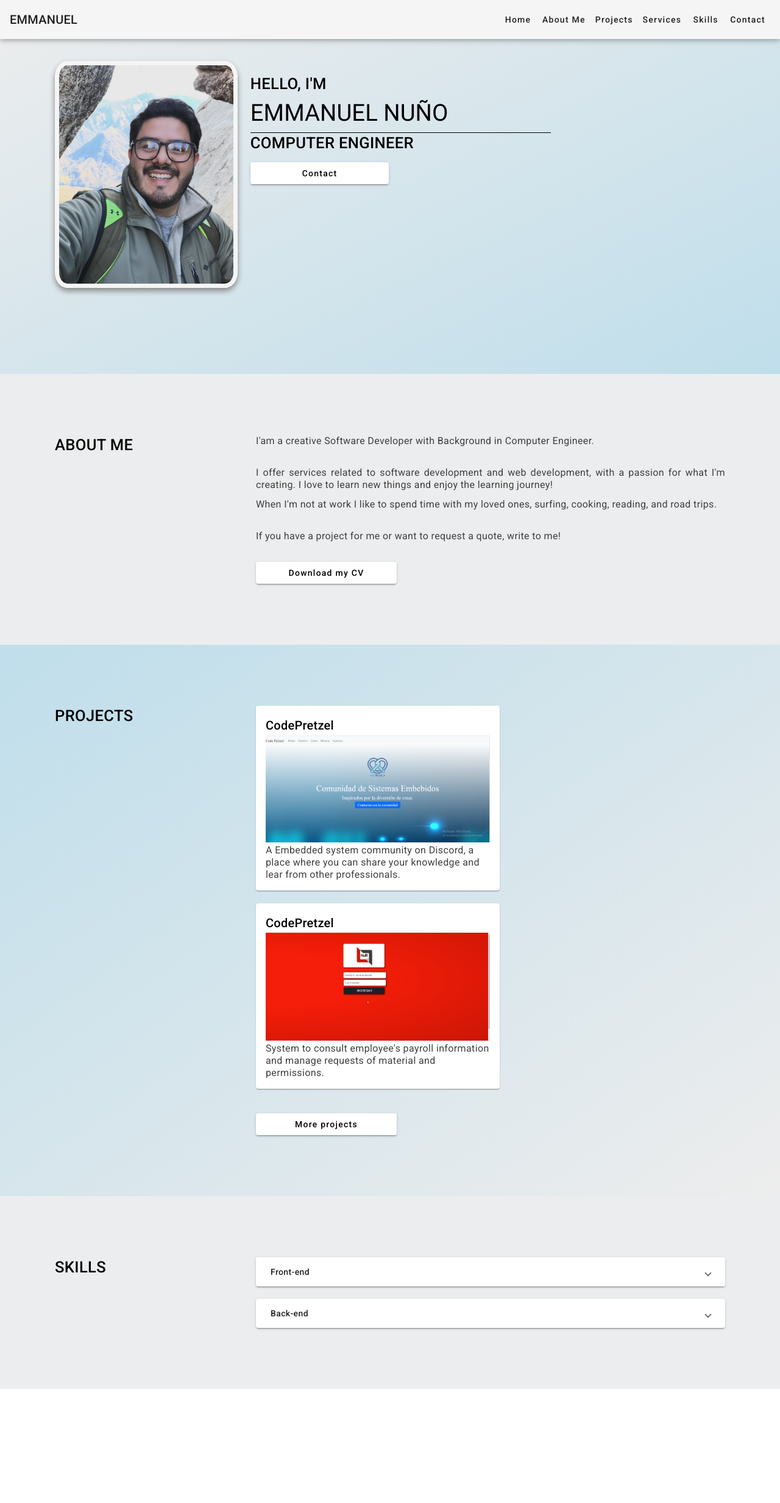
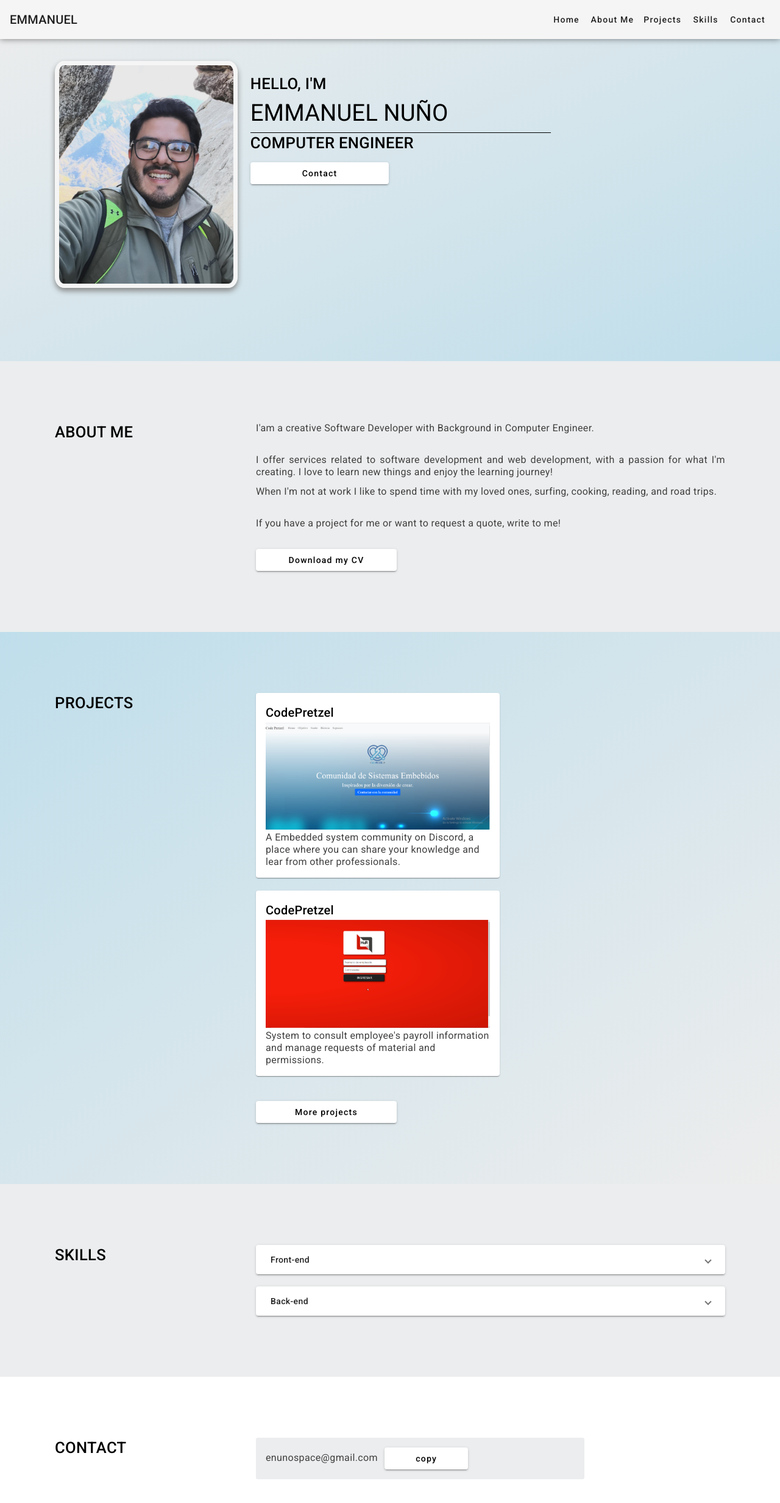
Before and after one commit to emmanuelnunoe/emmanuelnunoe, an Angular app in the folder website/emmanuelnuno/: page / in a window 1280 px wide. Shown: the top 2464 px of the page at 61% size. Before the commit the page ends 2277 px from the top, so only its background shows below. Built offline with nearby package versions, Linux system fonts and the light colour scheme.

Commit message:
added contact button, removed, unnecessary buttons for section is not in used, enheanced profile look

```diff
--- a/website/emmanuelnuno/src/app/app.component.css
+++ b/website/emmanuelnuno/src/app/app.component.css
@@ -17,11 +17,11 @@ img {
 }
 
 .profile-photo {
-  border-radius: 7%;
+  border-radius: 5%;
   max-width: 300px;
   width: 80%;
   align-self: flex-start;
   border: 7px solid whitesmoke;
   box-shadow: #878787 0px 5px 10px;
-  margin-bottom:2em;
+  margin-bottom:1em;
 }
--- a/website/emmanuelnuno/src/app/app.component.html
+++ b/website/emmanuelnuno/src/app/app.component.html
@@ -15,3 +15,4 @@
 <app-aboutme></app-aboutme>
 <app-projects></app-projects>
 <app-skills></app-skills>
+<app-contact></app-contact>
--- a/website/emmanuelnuno/src/app/components/contact/contact.component.css
+++ b/website/emmanuelnuno/src/app/components/contact/contact.component.css
@@ -0,0 +1,22 @@
+.email-box {
+  background-color: #ebedee;
+  border-radius:3px;
+  width: 70%;
+}
+
+.copy-button, .email-box{
+    padding:1em;
+}
+
+.copy-button{
+    width:27%;
+    margin-left:.5em;
+}
+
+
+
+@media (max-width:599px){
+    .email-box{
+        width:100%
+    }
+}
--- a/website/emmanuelnuno/src/app/components/contact/contact.component.html
+++ b/website/emmanuelnuno/src/app/components/contact/contact.component.html
@@ -1,5 +1,11 @@
 <div class="contact section" id="contact">
+  <div class="row container">
 
+    <h2>CONTACT</h2>
+    <div class="description">
+       <div>
+          <p class="email-box">enunospace@gmail.com <button mat-raised-button class="copy-button">copy</button></p>
+       </div>
+    </div>
+  </div>
 </div>
-
-<p>contact works!</p>
--- a/website/emmanuelnuno/src/app/components/navbar/navbar.component.html
+++ b/website/emmanuelnuno/src/app/components/navbar/navbar.component.html
@@ -6,7 +6,7 @@
     <a mat-button href="#home">Home</a>
     <a mat-button href="#about-me">About Me</a>
     <a mat-button href="#projects">Projects</a>
-    <a mat-button href="#services">Services</a>
+    <!--<a mat-button href="#services">Services</a>-->
     <a mat-button href="#skills">Skills</a>
     <a mat-button href="#contact">Contact</a>
   </div>
@@ -20,7 +20,7 @@
       <a mat-menu-item href="#home">Home</a>
       <a mat-menu-item href="#about-me">About Me</a>
       <a mat-menu-item href="#projects">Projects</a>
-      <a mat-menu-item href="#services">Services</a>
+      <!--<a mat-menu-item href="#services">Services</a>-->
       <a mat-menu-item href="#skills">Skills</a>
       <a mat-menu-item href="#contact">Contact</a>
     </mat-menu>
--- a/website/emmanuelnuno/src/app/components/projects/projects.component.html
+++ b/website/emmanuelnuno/src/app/components/projects/projects.component.html
@@ -20,14 +20,14 @@
             <mat-card-title>CodePretzel</mat-card-title>
           </mat-card-header>
           <mat-card-content>
-            <a href="https://www.codepretzel.org">
+            <a href="#">
               <img mat-card-image src="../../../assets/HR-LoginPage.png" alt="code pretzel webiste" class="project-card-img">
             </a>
             <p>System to consult employee's payroll information and manage requests of material and permissions. </p>
           </mat-card-content>
         </mat-card>
       <br />
-      <a mat-raised-button class="contact-button">More projects</a>
+      <a mat-raised-button class="contact-button" href="#">More projects</a>
     </div>
   </div>
 </section>
--- a/website/emmanuelnuno/src/app/components/skills/skills.component.css
+++ b/website/emmanuelnuno/src/app/components/skills/skills.component.css
@@ -1,5 +1,4 @@
 .skills {
-  /*background-color: #f9f9f9;*/
   background-color: #ebedee;
 }
 .front-end{
```
